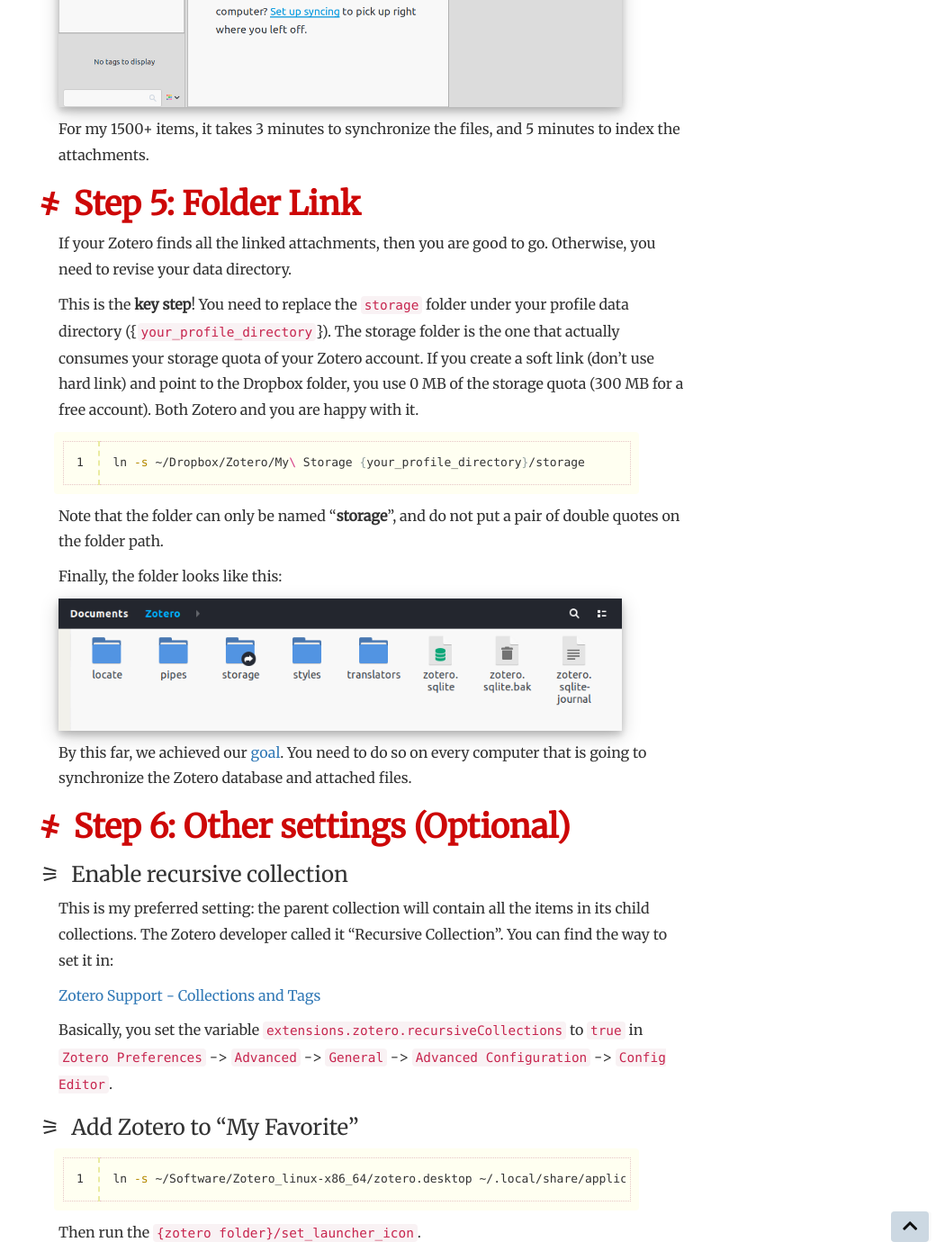
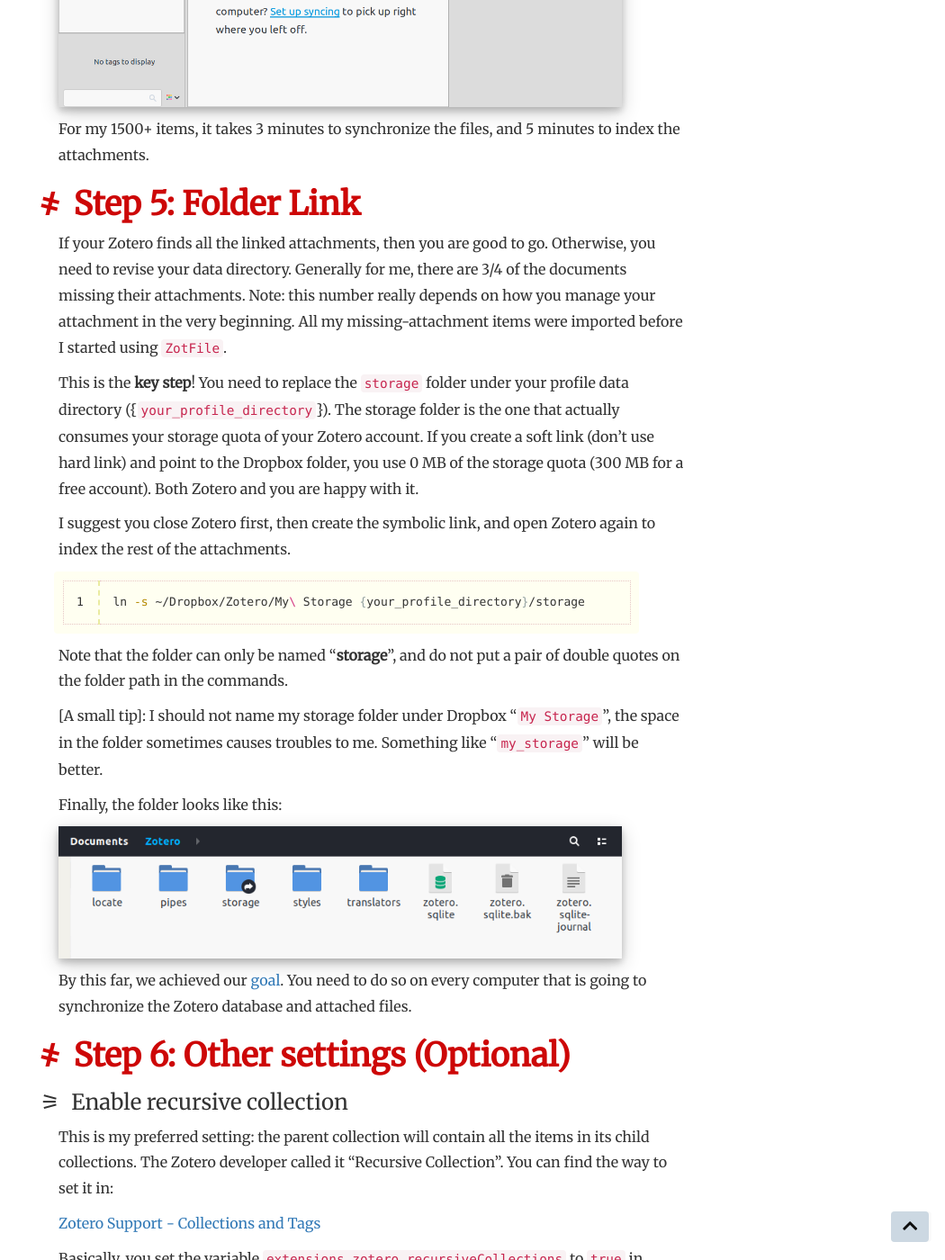
Before and after one commit to LanternD/en.dlyang.me, a Jekyll site: the page built from _posts/2018-06-27-zotero-configuration.md, in a window 1280 px wide and 1400 px high, scrolled down 4881 px. Shown: the whole window at 90% size, without its empty margins (230-1280 px from the left). Built offline with Jekyll 4.4.1, drawn with Linux system fonts in a browser that asks for light colours; nearby versions of some CDN libraries; comment, search, counter and statistics services are not loaded.

Commit message:
udpate old posts

````diff
--- a/_posts/2018-06-27-zotero-configuration.md
+++ b/_posts/2018-06-27-zotero-configuration.md
@@ -79,15 +79,19 @@
 
 # Step 5: Folder Link
 
-If your Zotero finds all the linked attachments, then you are good to go. Otherwise, you need to revise your data directory.
+If your Zotero finds all the linked attachments, then you are good to go. Otherwise, you need to revise your data directory. Generally for me, there are 3/4 of the documents missing their attachments. Note: this number really depends on how you manage your attachment in the very beginning. All my missing-attachment items were imported before I started using `ZotFile`.
 
 This is the **key step**! You need to replace the `storage` folder under your profile data directory ({`your_profile_directory`}). The storage folder is the one that actually consumes your storage quota of your Zotero account. If you create a soft link (don't use hard link) and point to the Dropbox folder, you use 0 MB of the storage quota (300 MB for a free account). Both Zotero and you are happy with it.
+
+I suggest you close Zotero first, then create the symbolic link, and open Zotero again to index the rest of the attachments.
 
 ```sh
 ln -s ~/Dropbox/Zotero/My\ Storage {your_profile_directory}/storage
 ```
 
-Note that the folder can only be named "**storage**", and do not put a pair of double quotes on the folder path.
+Note that the folder can only be named "**storage**", and do not put a pair of double quotes on the folder path in the commands.
+
+[A small tip]: I should not name my storage folder under Dropbox "`My Storage`", the space in the folder sometimes causes troubles to me. Something like "`my_storage`" will be better.
 
 Finally, the folder looks like this:
 
````
Also changed, not shown: _posts/2018-07-01-tips-on-ubuntu.md (+1 -0 lines).
